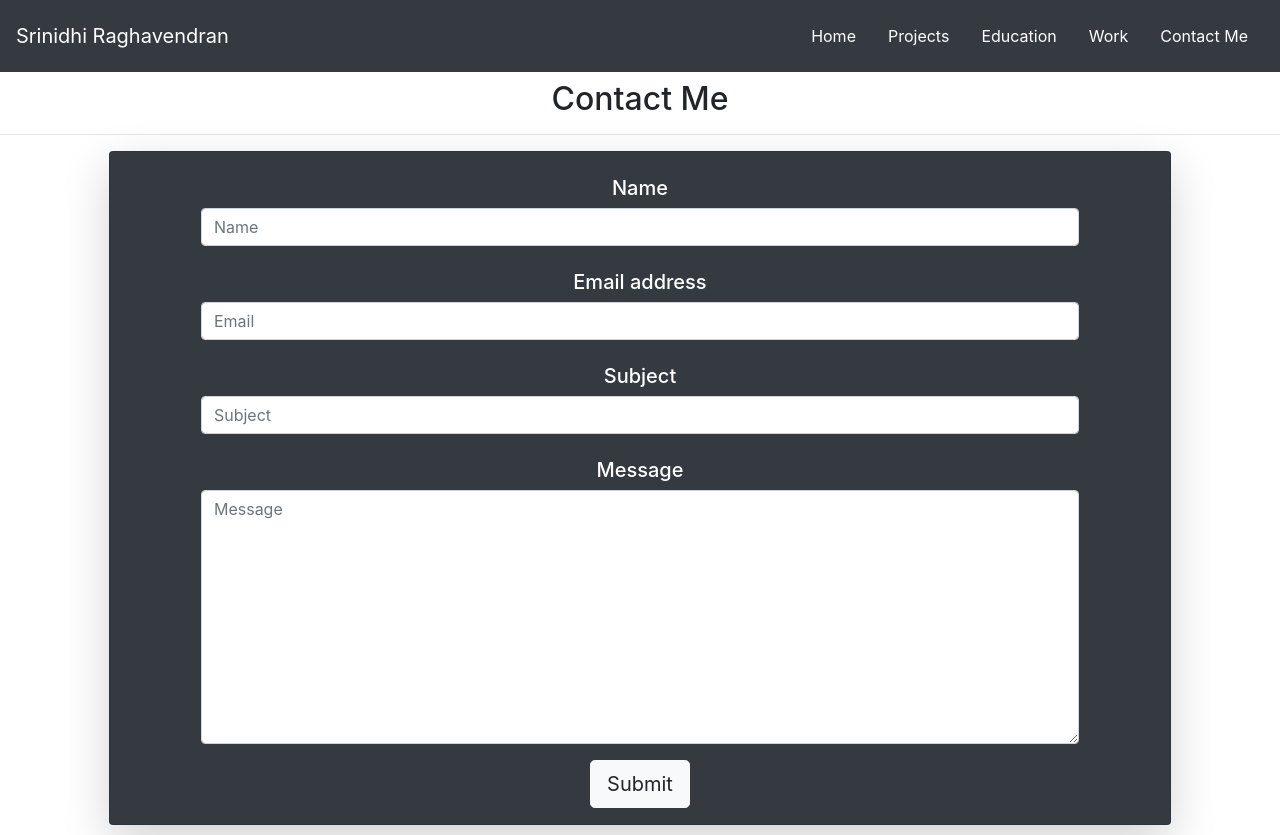
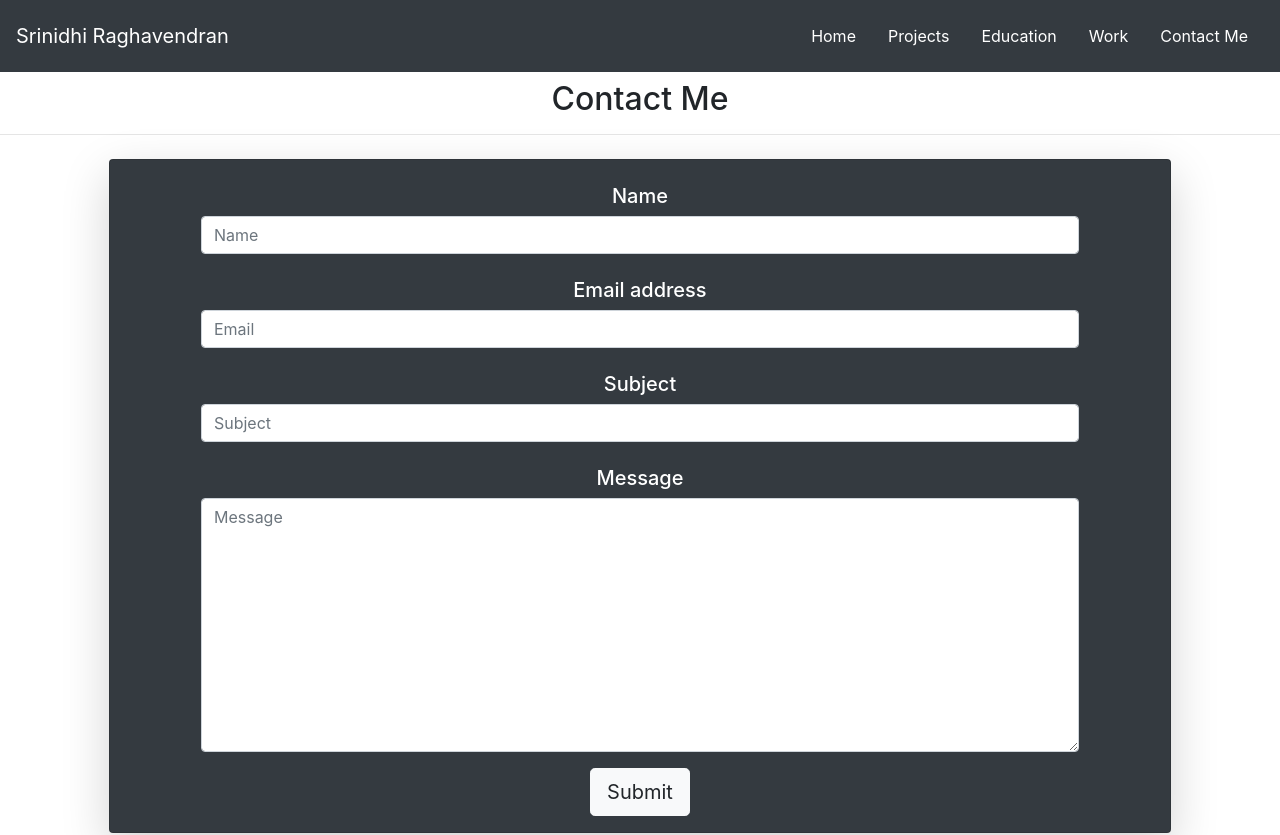
Before and after one commit to srinichrocks/Personal-Website, a Next.js app: page /contact-me in a window 1280 px wide. Shown: the top 835 px of the page. Built offline with nearby package versions, Linux system fonts and the light colour scheme.

Commit message:
small margin issue

```diff
--- a/src/pages/contact-me.js
+++ b/src/pages/contact-me.js
@@ -43,7 +43,7 @@ export default function ContactMe() {
       <center>
       <p className='h2 text-center mt-2'>Contact Me</p>
       <hr/>
-      <div className='row mt-3 mb-2 mt-2'>
+      <div className='row mt-4 mb-2 mt-2'>
         <div className='col-1'/>
         <div className='col-10'>
         <div class="shadow-lg bg-white rounded">
--- a/src/pages/projects.js
+++ b/src/pages/projects.js
@@ -10,7 +10,7 @@ export default function Projects() {
      <Header/>
      <p className='h2 text-center mt-2'>Featured Projects</p>
      <hr/>
-     <div className='row mt-3 mx-2 text-center'>
+     <div className='row mt-4 mx-2 text-center'>
        <div className='col-sm-4'>
        <a href = "//github.com/srinichrocks/Gitlet" target = "_blank">
               <div class="card text-center shadow rounded h-100">
```
